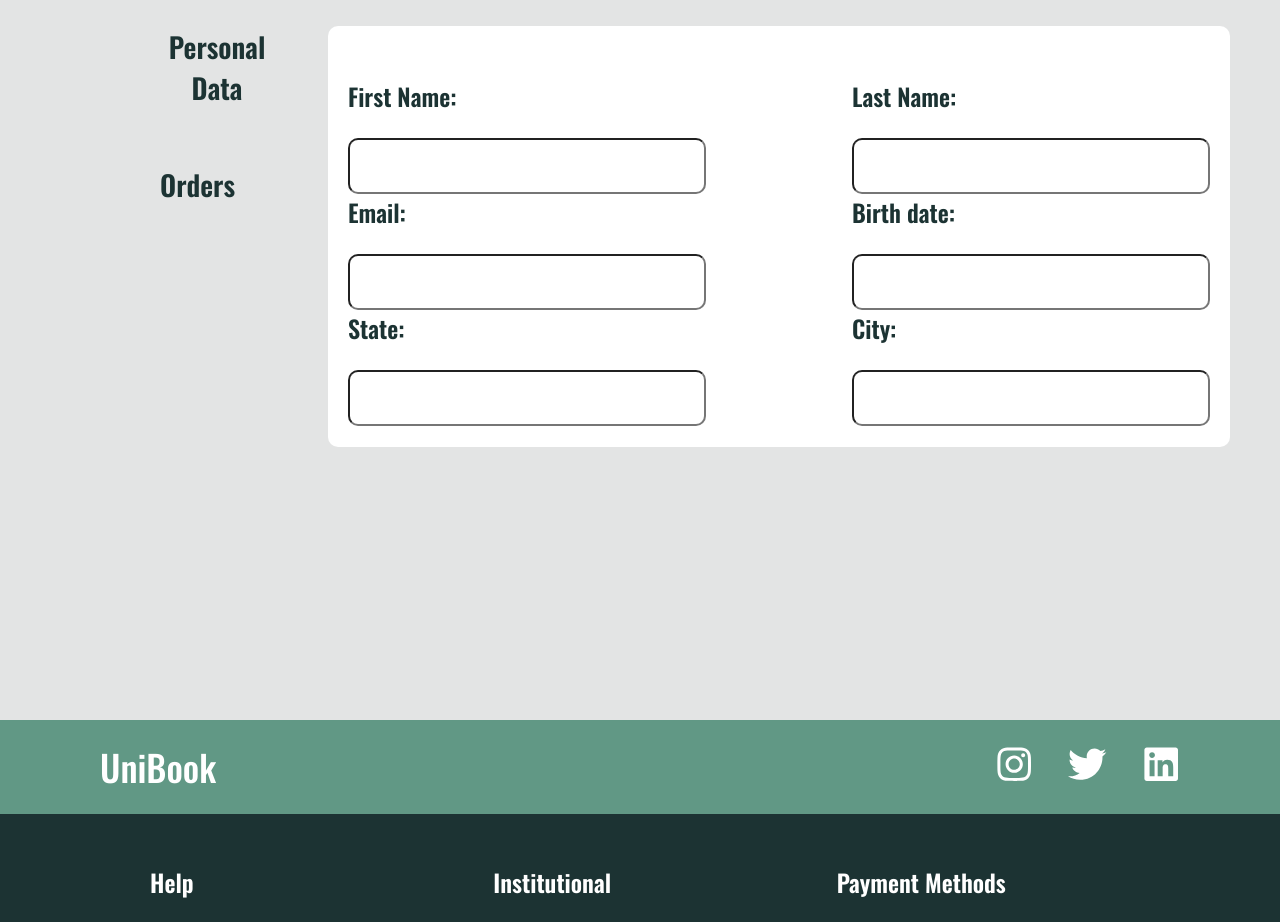
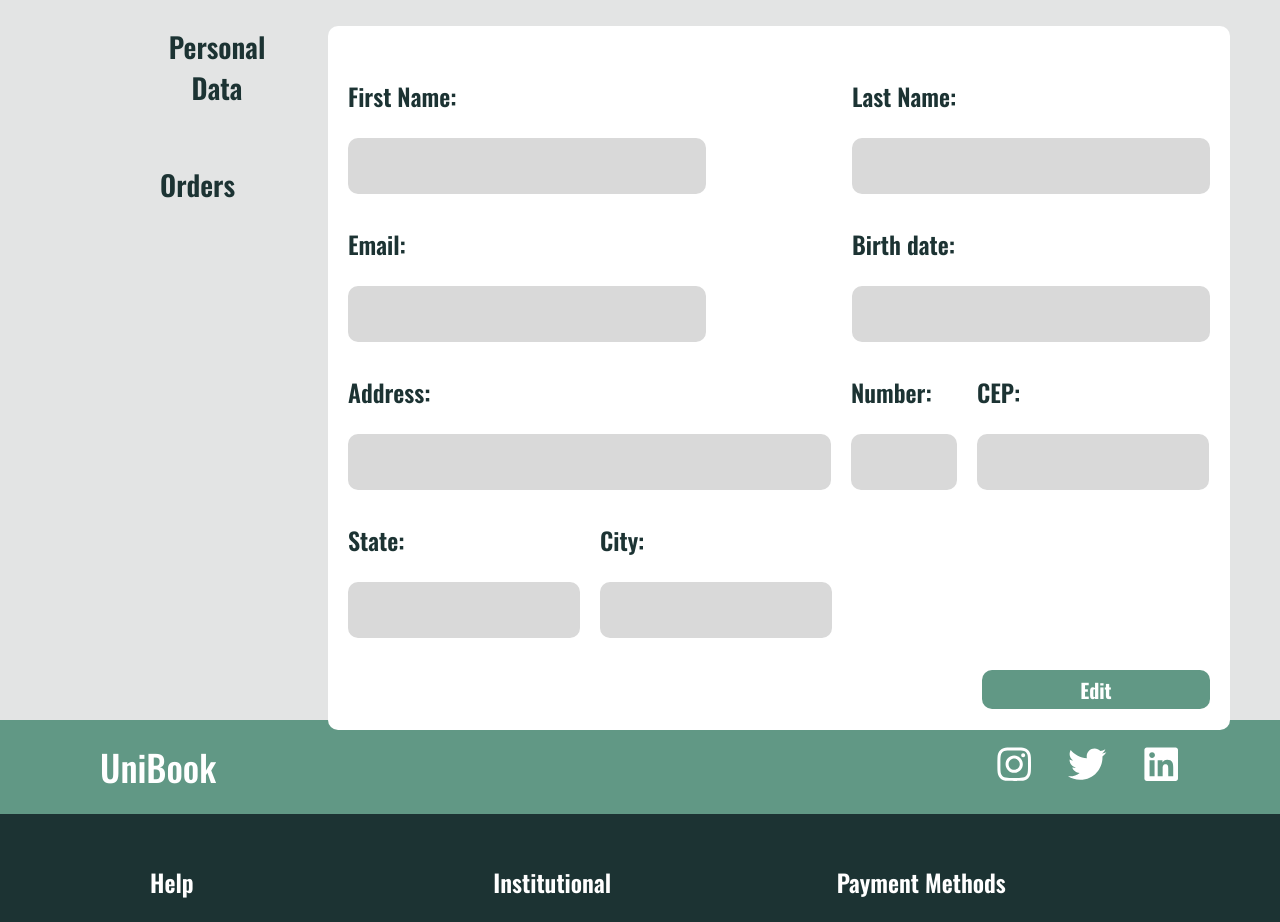
Before and after one commit to Igor-Britoo/UniBook, a React (Create React App) app in the folder Frontend/: page /account in a window 1280 px wide. Shown: the part 300-1222 px from the top of the page. Built offline with nearby package versions, Linux system fonts and the light colour scheme.

Commit message:
feat: página account sem responsividade feita

```diff
--- a/Frontend/src/pages/Account.jsx
+++ b/Frontend/src/pages/Account.jsx
@@ -9,7 +9,10 @@ ContainerForm,
 ContainerButtonsForm,
 LabelForm,
 RowForm,
-Input } from "../styles/Account";
+Input,
+SpecialRowForm,
+EditButton,
+PositionButton, } from "../styles/Account";
 
 export const Account = () => {
   return(
@@ -29,49 +32,71 @@ export const Account = () => {
             <OrdersButton>Orders</OrdersButton>
           </ContainerButtons>
 
+          <div className="position-form">
             <ContainerForm>
               <RowForm>
-              <div
-               className="column">
-
+                <div className="column">
                 <LabelForm>First Name: </LabelForm>
                 <Input></Input>
                 </div>
+
                 <div className="column">
-
                 <LabelForm>Last Name: </LabelForm>
                 <Input></Input>
                 </div>
               </RowForm>
 
               <RowForm>
-              <div
-               className="column">
-
+                <div className="column">
                 <LabelForm>Email: </LabelForm>
                 <Input></Input>
                 </div>
+
                 <div className="column">
-
                 <LabelForm>Birth date: </LabelForm>
                 <Input></Input>
                 </div>
               </RowForm>
 
-            <RowForm>
+              <SpecialRowForm>
+                <div className="column">
+                <LabelForm>Address: </LabelForm>
+                <Input className="address"></Input>
+                </div>
+
+                <div className="column">
+                <LabelForm >Number: </LabelForm>
+                <Input className="number"></Input>
+                </div>
+
+
+                <div className="column">
+                <LabelForm>CEP: </LabelForm>
+                <Input className="cep"></Input>
+                </div>
+              </SpecialRowForm>
+
+              <SpecialRowForm>
                 <div
                 className="column">
 
                 <LabelForm>State: </LabelForm>
-              <Input></Input>
+                <Input className="state"></Input>
                 </div>
                 <div className="column">
 
                 <LabelForm>City: </LabelForm>
-              <Input></Input>
+                <Input className="city"></Input>
                 </div>
-            </RowForm>
+              </SpecialRowForm>
+
+              <PositionButton>
+                <EditButton>Edit</EditButton>
+              </PositionButton>
+
             </ContainerForm>
+          </div>
+
         </ContainerButtonsForm>
       </ContainerAccount>
     </Main>
--- a/Frontend/src/styles/Account.js
+++ b/Frontend/src/styles/Account.js
@@ -22,7 +22,6 @@ export const ContainerButtons = styled.div`
   flex-direction: column;
   gap: 56px;
   align-items: flex-start;
-  /* margin-top: 130px; */
 `;
 
 export const PersonalButton = styled.button`
@@ -61,20 +60,25 @@ export const ContainerForm = styled.div`
   background-color: white;
   padding: 52px 20px 21px 20px;
   border-radius: 10px;
-  /* width: 902px;
-  height: 716px; */
 `;
 
 export const ContainerButtonsForm = styled.div`
   display: flex;
   margin-top: 130px;
   gap: 54px;
+
+  .position-form {
+    display: flex;
+    justify-content: center;
+    width: 80%;
+  }
 `;
 
 export const LabelForm = styled.label`
   font-size: 24px;
   font-weight: 600;
   color: #1C3333;
+  margin-bottom: 24px;
 `;
 
 export const RowForm = styled.div`
@@ -87,9 +91,66 @@ export const RowForm = styled.div`
   }
 `;
 
+export const SpecialRowForm = styled.div`
+  display: flex;
+  gap: 20px;
+
+  .column {
+    display: flex;
+    flex-direction: column;
+  }
+
+  .cep {
+    width: 232px;
+  }
+
+  .number {
+    width: 106px;
+  }
+
+  .address {
+    width: 483px;
+  }
+
+  .state {
+    width: 232px;
+  }
+
+  .city {
+    width: 232px;
+  }
+`;
+
 export const Input = styled.input`
   width: 358px;
   height: 56px;
   border-radius: 10px;
-  margin-top: 24px;
+  margin-bottom: 32px;
+  border: none;
+  background-color: #D9D9D9;
+  padding: 12px 20px;
 `;
+
+export const EditButton = styled.div`
+  display: flex;
+  justify-content: center;
+  align-items: center;
+  width: 228px;
+  height: 39px;
+  background-color: #619885;
+  border-radius: 10px;
+  color: white;
+  font-size: 20px;
+  font-weight: 700;
+  border: none;
+
+  :hover {
+    cursor: pointer;
+  }
+`;
+
+export const PositionButton = styled.div`
+  display: flex;
+  justify-content: flex-end;
+  width: 100%;
+`;
```
Lines whose indentation alone changed are shown as unchanged.
